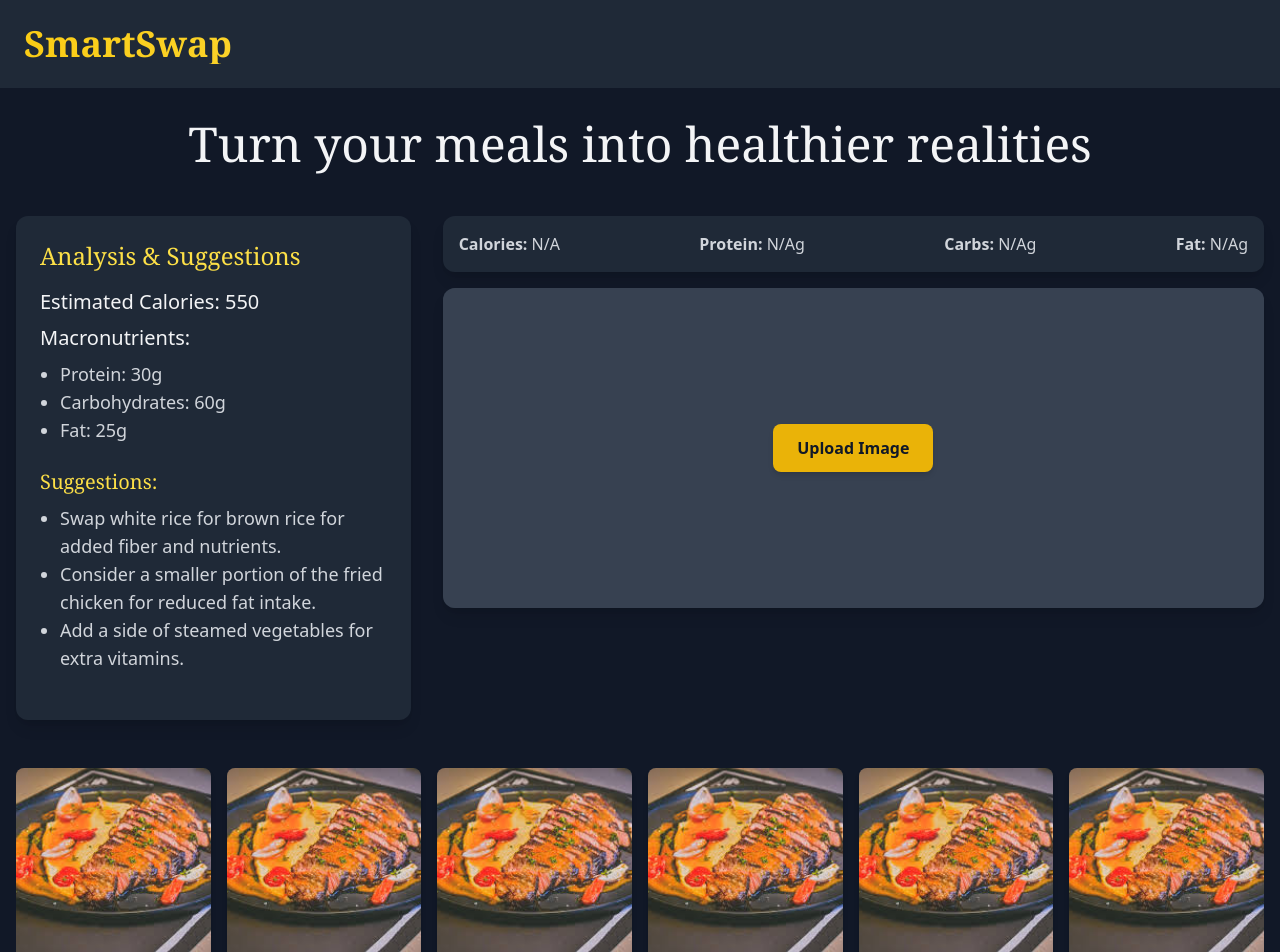
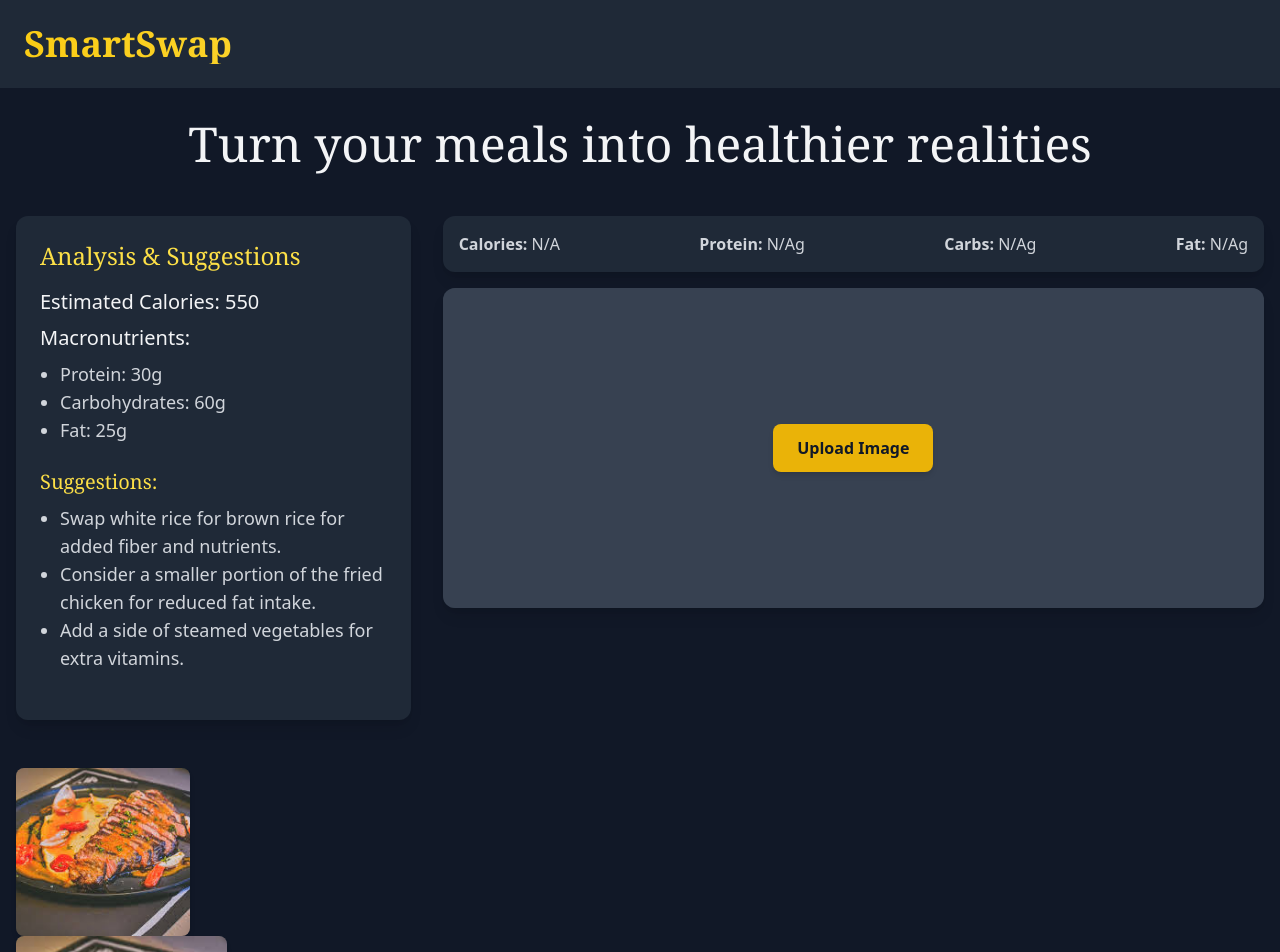
Before and after one commit to Ahmad-A0/Inversity-SnapSwap, a React (Create React App) app in the folder client/: page / in a window 1280 px wide. Shown: the top 952 px of the page. Built offline with nearby package versions, Linux system fonts and the light colour scheme.

Commit message:
feat: Implement multi-row carousel with images of different sizes using Masonry layout

```diff
--- a/client/src/App.js
+++ b/client/src/App.js
@@ -13,7 +13,8 @@ import {
     Cell,
     ResponsiveContainer,
 } from 'recharts';
-import placeholderImage from "./images/placeholder.png"
+import placeholderImage from "./images/placeholder.png";
+import Masonry from 'react-masonry-css';
 
 function App() {
     const [selectedImage, setSelectedImage] = useState(null);
@@ -159,11 +160,21 @@ function App() {
                     transition={{ duration: 0.5, delay: 0.6 }}
                     className="mt-12"
                 >
-                    <div className="flex overflow-x-auto gap-4">
+                    <Masonry
+                        breakpointCols={{
+                            default: 4,
+                            1100: 3,
+                            700: 2,
+                            500: 1,
+                        }}
+                        className="my-masonry-grid"
+                        columnClassName="my-masonry-grid_column"
+                    >
                         {[1, 2, 3, 4, 5, 6].map((i) => (
                             <div
                                 key={i}
-                                className="w-64 h-48 bg-gray-800 rounded-lg overflow-hidden shadow-md"
+                                className="bg-gray-800 rounded-lg overflow-hidden shadow-md"
+                                style={{ width: `${Math.random() * 100 + 150}px`, height: `${Math.random() * 100 + 150}px` }}
                             >
                                 <img
                                     src={placeholderImage}
@@ -172,7 +183,7 @@ function App() {
                                 />
                             </div>
                         ))}
-                    </div>
+                    </Masonry>
                 </motion.div>
 
                 <motion.div
```
